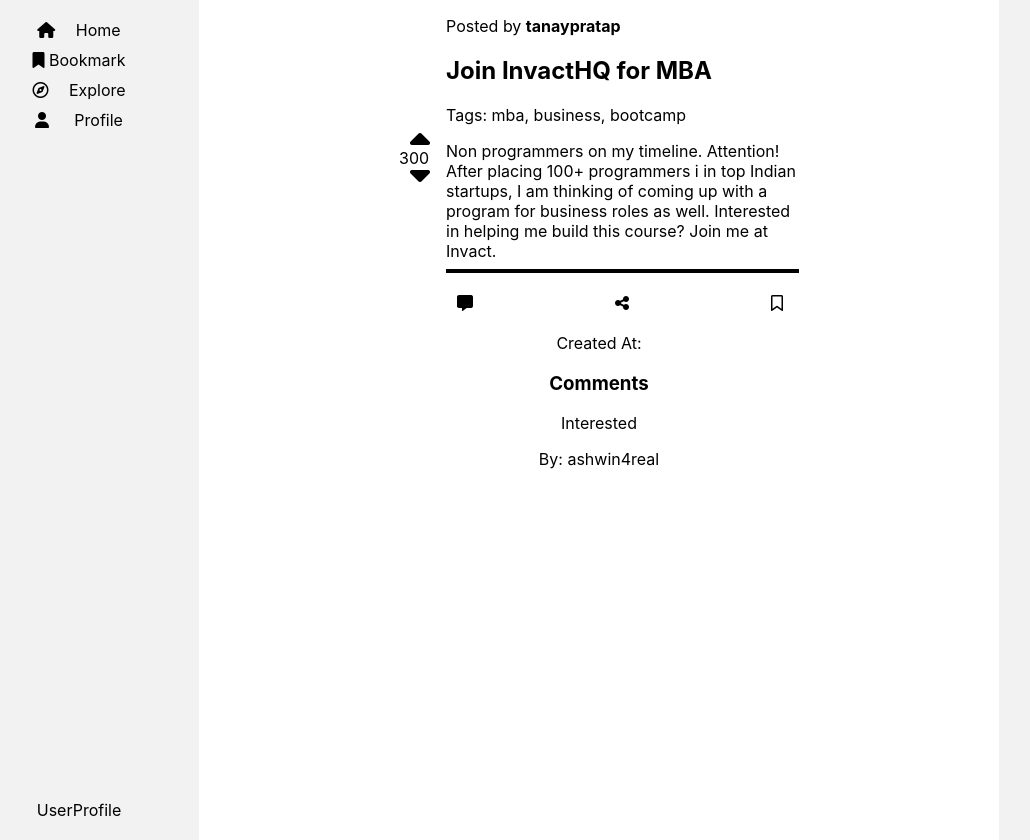
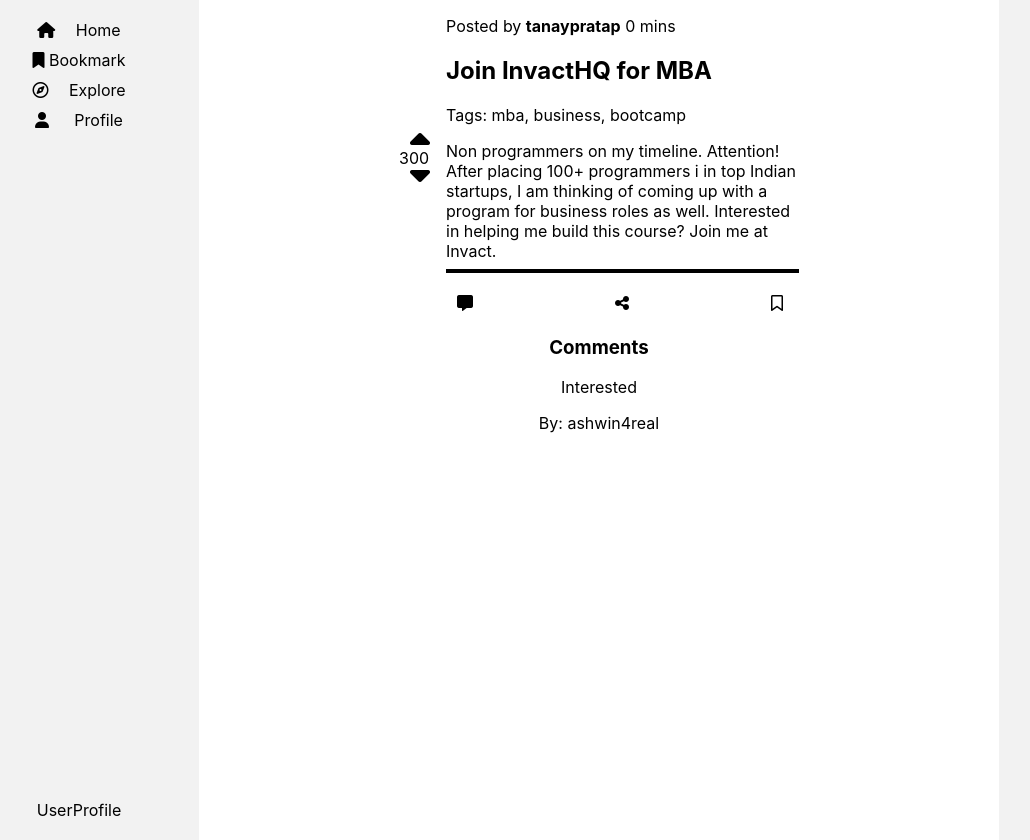
Before and after one commit to niyatinehal/mcr-round4, a React (Create React App) app: page / in a window 1280 px wide. Both pictures are taken after a click on the button 516 px from the left and 407 px from the top of the page. Shown: the whole page, without its empty margins (41-1071 px from the left). Built offline with nearby package versions, Linux system fonts and the light colour scheme; some icons are missing.

Commit message:
styled:individual Page

```diff
--- a/src/IndividualPost.js
+++ b/src/IndividualPost.js
@@ -51,6 +51,7 @@
           <div className="post-container">
             <p>
               Posted by <strong>{post.username}</strong>
+             {" "} {new Date(post.createdAt).getMinutes()} mins
             </p>
             <h2>{post.post}</h2>
             <div className="tags">
@@ -87,7 +88,7 @@
         </div>
 
         <div className="comment-container">
-          <p>Created At: {new Date(post.createdAt).getTime}</p>
+
           <h3>Comments</h3>
           {post.comments.length === 0 ? (
             <p>No comments yet</p>
```
